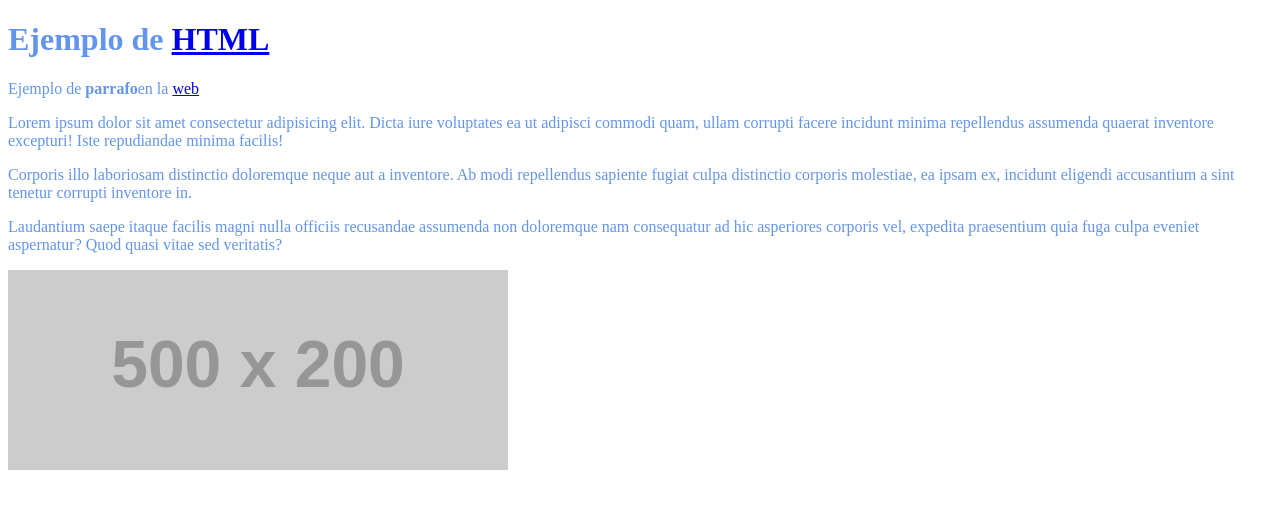
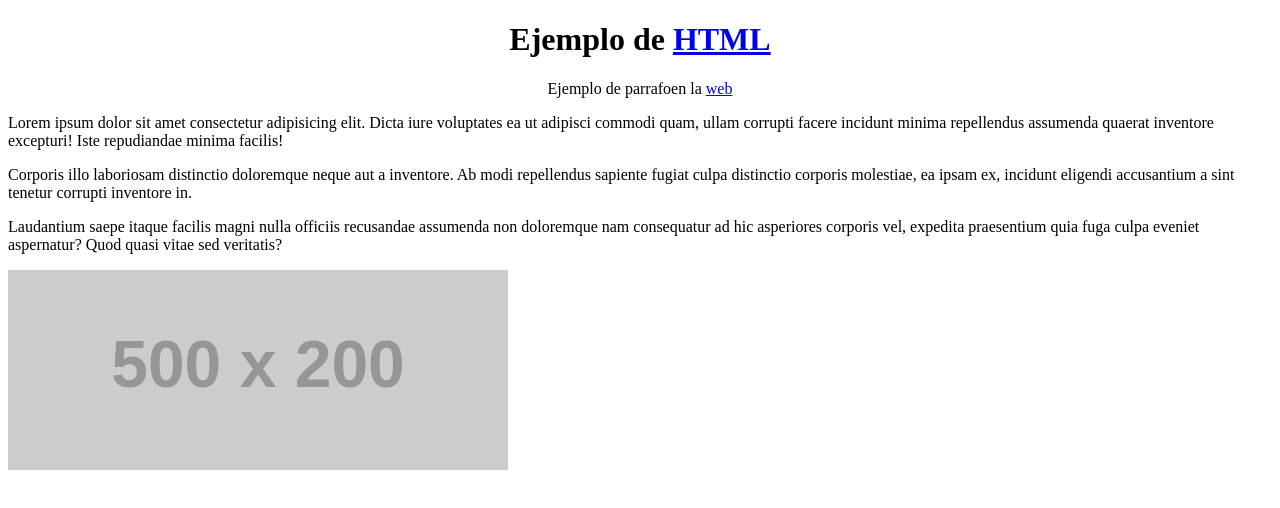
Before and after one commit to midori2708/curso1, a plain HTML site: page 04_inicio/index.html in a window 1280 px wide. Drawn offline with Linux system fonts and the light colour scheme; placeholder pictures from the web are drawn by us; a script that the page names is missing.

Commit message:
uso de class y div

```diff
--- a/04_inicio/css/style.css
+++ b/04_inicio/css/style.css
@@ -1,3 +1,17 @@
 body {
-    color: cornflowerblue
+    color: black
 }
+
+strong {
+    font-weight: normal;+-
+}
+
+.p01{
+  text-align: center
+}
+h1 {
+    text-align: center
+}
+.center{
+    text-align:center
+}
--- a/04_inicio/index.html
+++ b/04_inicio/index.html
@@ -15,11 +15,14 @@
 </head>
 <body>
     <h1>Ejemplo de <a href="https://www.w3.org/TR/html52/">HTML</a></h1>
-    <P>Ejemplo de <strong>parrafo</strong>en la <a href="http://www,instagram.com">web</a></P>
+    <P class="center">Ejemplo de <strong>parrafo</strong>en la <a href="http://www,instagram.com">web</a></P>
+
     <p>Lorem ipsum dolor sit amet consectetur adipisicing elit. Dicta iure voluptates ea ut adipisci commodi quam, ullam corrupti facere incidunt minima repellendus assumenda quaerat inventore excepturi! Iste repudiandae minima facilis!</p>
     <p>Corporis illo laboriosam distinctio doloremque neque aut a inventore. Ab modi repellendus sapiente fugiat culpa distinctio corporis molestiae, ea ipsam ex, incidunt eligendi accusantium a sint tenetur corrupti inventore in.</p>
     <p>Laudantium saepe itaque facilis magni nulla officiis recusandae assumenda non doloremque nam consequatur ad hic asperiores corporis vel, expedita praesentium quia fuga culpa eveniet aspernatur? Quod quasi vitae sed veritatis?</p>
     <img src="https://via.placeholder.com/500x200" alt="Imagen simulada">
 
+
+
 </body>
 </html>
--- a/ejercicio_29_04/css/style.css
+++ b/ejercicio_29_04/css/style.css
@@ -2,5 +2,5 @@ body {
     background: #84B2D8;
 }
 strong {
-    font-weight: normal
+    font-weight: normal;
 }
```
